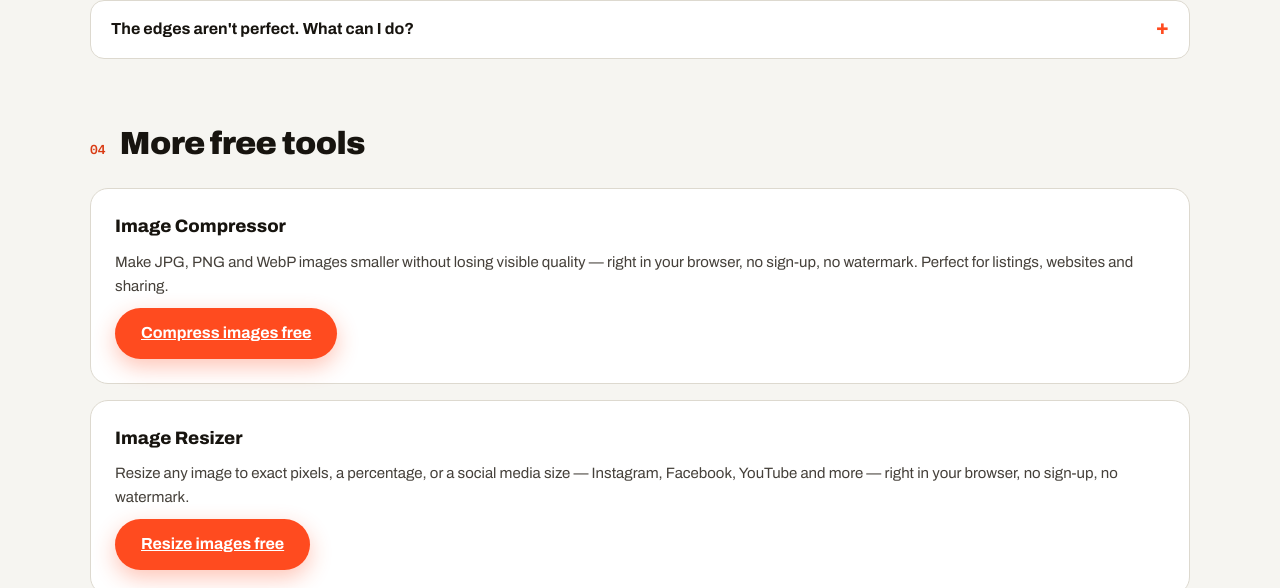
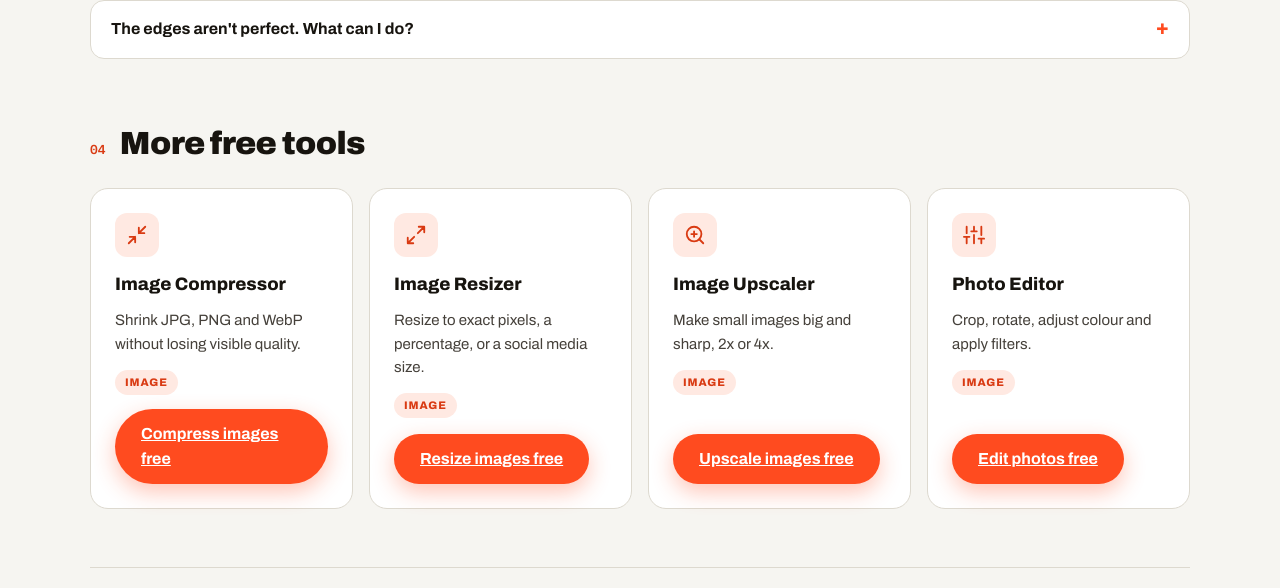
Before and after one commit to zs260400046asa-web/freetoolbox-tech, a plain HTML site: page index.html in a window 1280 px wide. Shown: the part 1976-2564 px from the top of the page. Drawn offline with Linux system fonts and the light colour scheme.

Commit message:
Homepage: tools card grid + Privacy/Contact in top nav

```diff
--- a/index.html
+++ b/index.html
@@ -422,7 +422,19 @@
         .site-nav details.nav-drop .drop-menu { left: auto; right: 0; }
       }
 
-      #tools .card + .card { margin-top: 16px; }
+      #tools .tools-grid { display: grid; grid-template-columns: repeat(4, 1fr); gap: 16px; }
+      #tools .tools-grid .card { display: flex; flex-direction: column; }
+      #tools .tools-grid .card + .card { margin-top: 0; }
+      .tool-ic { width: 44px; height: 44px; border-radius: 12px; background: var(--accent-soft); display: grid; place-items: center; margin-bottom: 14px; }
+      .tool-ic svg { width: 22px; height: 22px; stroke: var(--accent-deep); }
+      .tool-tag { display: inline-block; background: var(--accent-soft); color: var(--accent-deep); font-size: 11px; font-weight: 800; letter-spacing: .08em; padding: 4px 10px; border-radius: 999px; margin: 4px 0 14px; align-self: flex-start; }
+      #tools .tools-grid .card .btn { margin-top: auto; align-self: flex-start; }
+      @media (max-width: 900px) {
+        #tools .tools-grid { grid-template-columns: repeat(2, 1fr); }
+      }
+      @media (max-width: 560px) {
+        #tools .tools-grid { grid-template-columns: 1fr; }
+      }
 
       footer { margin-top: 52px; border-top: 1px solid var(--line); padding: 26px 0 40px; }
       .foot-brand { display: flex; align-items: center; gap: 10px; margin-bottom: 16px; }
@@ -472,6 +484,8 @@
             </div>
           </details>
           <a href="#faq">FAQ</a>
+          <a href="/privacy-policy/">Privacy Policy</a>
+          <a href="/contact/">Contact</a>
           <span class="header-tool">Tool 01 — <b>Background Remover</b></span>
         </nav>
       </header>
@@ -613,25 +627,35 @@
       <!-- ================= MORE TOOLS ================= -->
       <section class="info" id="tools" aria-labelledby="tools-h">
         <div class="sec-head"><span class="sec-num">04</span><h2 id="tools-h">More free tools</h2></div>
+        <div class="tools-grid">
         <div class="card">
+          <span class="tool-ic" aria-hidden="true"><svg viewBox="0 0 24 24" fill="none" stroke-width="2" stroke-linecap="round" stroke-linejoin="round"><path d="M4 14h6v6M20 10h-6V4M14 10l7-7M3 21l7-7"/></svg></span>
           <h3>Image Compressor</h3>
-          <p>Make JPG, PNG and WebP images smaller without losing visible quality — right in your browser, no sign-up, no watermark. Perfect for listings, websites and sharing.</p>
+          <p>Shrink JPG, PNG and WebP without losing visible quality.</p>
+          <span class="tool-tag">IMAGE</span>
           <a class="btn btn-accent" href="/image-compressor/">Compress images free</a>
         </div>
         <div class="card">
+          <span class="tool-ic" aria-hidden="true"><svg viewBox="0 0 24 24" fill="none" stroke-width="2" stroke-linecap="round" stroke-linejoin="round"><path d="M15 3h6v6M9 21H3v-6M21 3l-7 7M3 21l7-7"/></svg></span>
           <h3>Image Resizer</h3>
-          <p>Resize any image to exact pixels, a percentage, or a social media size — Instagram, Facebook, YouTube and more — right in your browser, no sign-up, no watermark.</p>
+          <p>Resize to exact pixels, a percentage, or a social media size.</p>
+          <span class="tool-tag">IMAGE</span>
           <a class="btn btn-accent" href="/image-resizer/">Resize images free</a>
         </div>
         <div class="card">
+          <span class="tool-ic" aria-hidden="true"><svg viewBox="0 0 24 24" fill="none" stroke-width="2" stroke-linecap="round" stroke-linejoin="round"><circle cx="11" cy="11" r="8"/><path d="M21 21l-4.35-4.35M11 8v6M8 11h6"/></svg></span>
           <h3>Image Upscaler</h3>
-          <p>Make small images big and sharp — upscale 2x or 4x, smooth grain and enhance colour and contrast — right in your browser, no sign-up, no watermark.</p>
+          <p>Make small images big and sharp, 2x or 4x.</p>
+          <span class="tool-tag">IMAGE</span>
           <a class="btn btn-accent" href="/image-upscaler/">Upscale images free</a>
         </div>
         <div class="card">
+          <span class="tool-ic" aria-hidden="true"><svg viewBox="0 0 24 24" fill="none" stroke-width="2" stroke-linecap="round" stroke-linejoin="round"><path d="M4 21v-7M4 10V3M12 21v-9M12 8V3M20 21v-5M20 12V3M1 14h6M9 8h6M17 16h6"/></svg></span>
           <h3>Photo Editor</h3>
-          <p>Edit photos in your browser — crop, rotate and flip, adjust brightness, contrast and colour, and apply filters — no sign-up, no watermark.</p>
+          <p>Crop, rotate, adjust colour and apply filters.</p>
+          <span class="tool-tag">IMAGE</span>
           <a class="btn btn-accent" href="/photo-editor/">Edit photos free</a>
+        </div>
         </div>
       </section>
 
```
